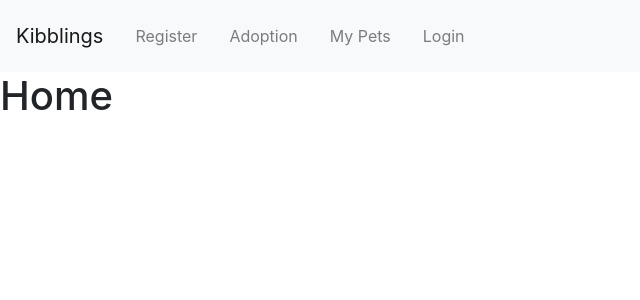
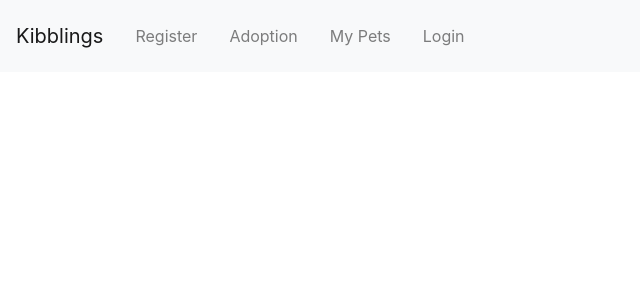
Before and after one commit to shakymary/kibblings, a React (Create React App) app in the folder client/: page / in a window 1280 px wide. Shown: the top 300 px of the page, without its empty margins (0-640 px from the left). Built offline with nearby package versions, Linux system fonts and the light colour scheme; no server answers.

Commit message:
fixed merge conflict with Napo's changes

```diff
--- a/client/src/App.js
+++ b/client/src/App.js
@@ -9,6 +9,7 @@ import Adoption from "./Pages/Adoption";
 import MyPets from "./Pages/MyPets";
 import Home from "./Pages/Home";
 import UserContext from "./Context/UserContext";
+import Landing from "./Pages/Landing";
 
 function App() {
   const [userData, setUserData] = useState({
@@ -45,7 +46,8 @@ function App() {
         <UserContext.Provider value={{ userData, setUserData }}>
           <NavBar />
           <Switch>
-            <Route exact path="/" component={Home} />
+            <Route path="/home" component={Home} />
+            <Route exact path="/" component={Landing} />
             <Route path="/mypets" component={MyPets} />
             <Route path="/adoption" component={Adoption} />
           </Switch>
--- /dev/null
+++ b/client/src/Pages/Landing.js
@@ -0,0 +1,20 @@
+import React from "react";
+import { Carousels, CarouselItems } from "../components/Carousel";
+import { Col, Row, Container } from "react-bootstrap";
+
+const Landing = () => {
+  return (
+    <Container fluid>
+      <Row>
+        <Col>
+          <Carousels>
+            <h1> Checking</h1>
+            <CarouselItems />
+          </Carousels>
+        </Col>
+      </Row>
+    </Container>
+  );
+};
+
+export default Landing;
--- /dev/null
+++ b/client/src/components/Carousel.js
@@ -0,0 +1,27 @@
+import React from 'react'
+import { Carousel } from 'react-bootstrap'
+// import CarouselItem from "../Carousel/CarouselItem"
+
+export const Carousels = ({ children }) => {
+    return (
+        <Carousel>
+            {children}
+        </Carousel>
+    )
+}
+
+export const CarouselItems = () => {
+    return (
+        <Carousel.Item>
+            {/* <img
+                className="d-block w-100"
+                src={"https://picsum.photos/id/237/200/300"}
+                alt="First slide"
+            /> */}
+            <Carousel.Caption>
+                <h3>First slide label</h3>
+                <p>Nulla vitae elit libero, a pharetra augue mollis interdum.</p>
+            </Carousel.Caption>
+        </Carousel.Item>
+    )
+}
--- a/client/src/components/NavBar.js
+++ b/client/src/components/NavBar.js
@@ -8,10 +8,11 @@ const NavBar = () => {
     const history = useHistory();
     const adoption = () => history.push("/adoption");
     const mypets = () => history.push("/mypets");
+    const home = () => history.push("/");
 
     return (
         <Navbar bg="light" expand="lg">
-      <Navbar.Brand href="/">Kibblings</Navbar.Brand>
+            <Navbar.Brand onClick={home}>Kibblings</Navbar.Brand>
             <Navbar.Toggle aria-controls="basic-navbar-nav" />
             <Navbar.Collapse id="basic-navbar-nav">
                 <Nav className="mr-auto">
```
Also changed, not shown: client/src/components/Card.js (indentation only). Lines whose indentation alone changed are shown as unchanged.
